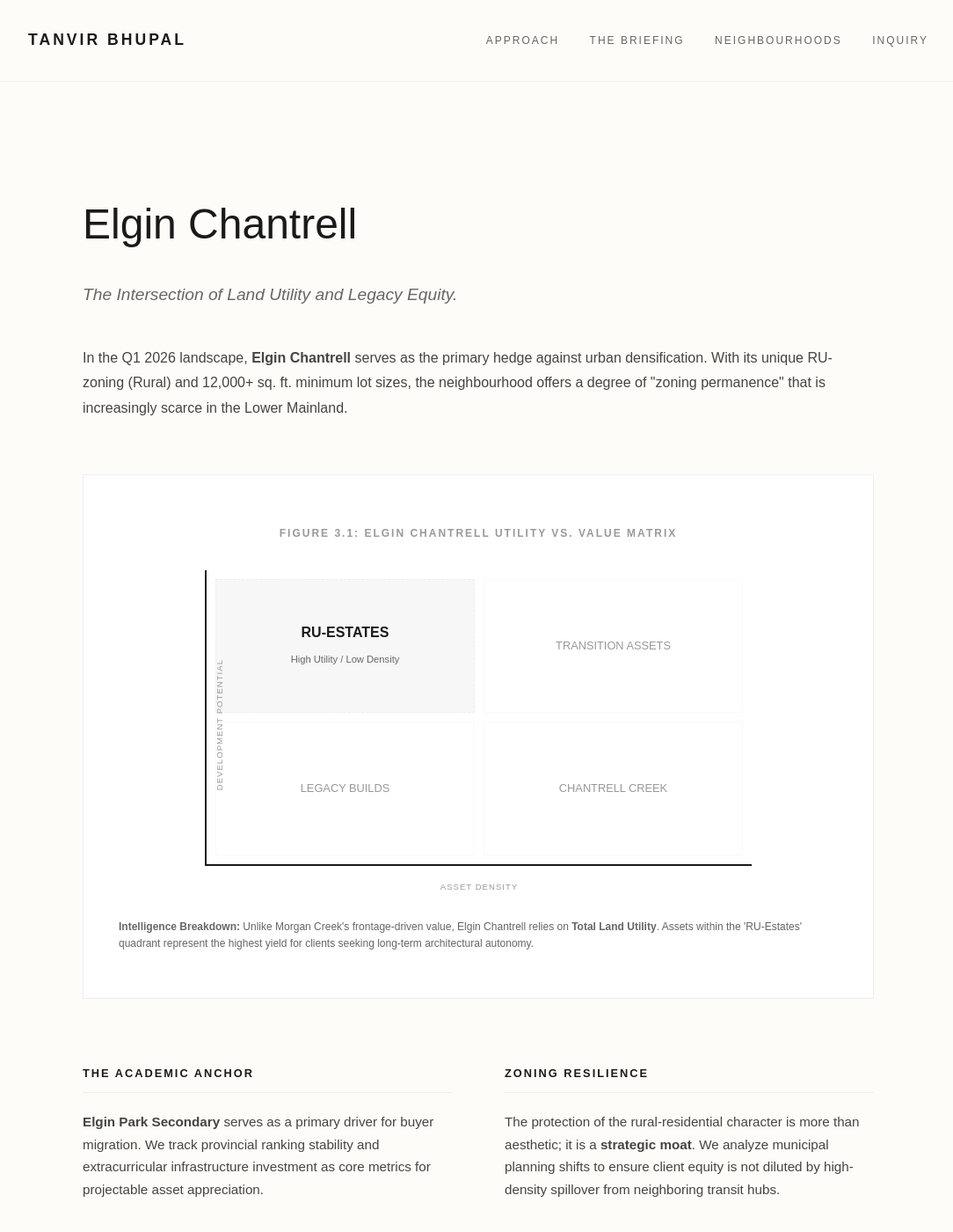
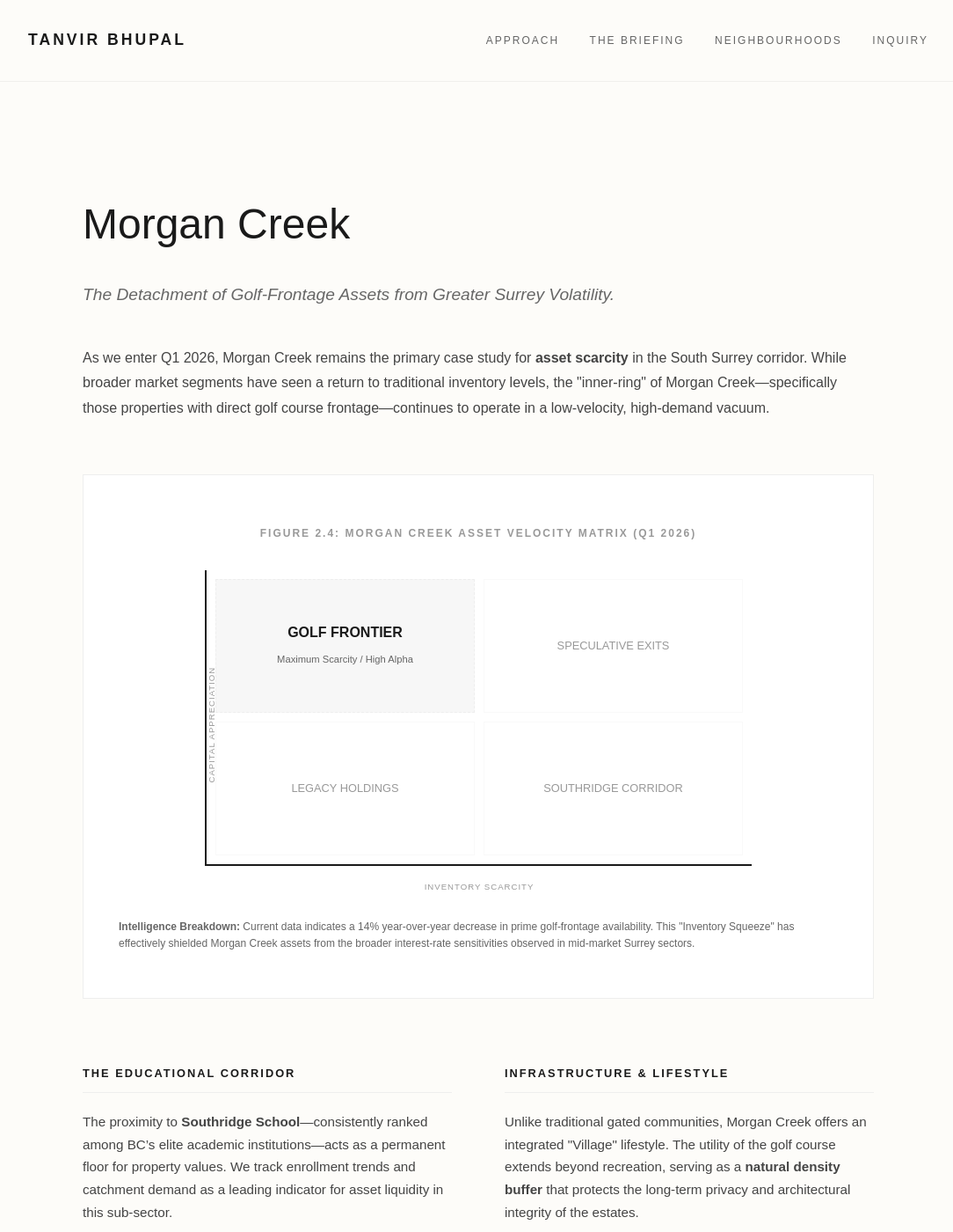
Before and after one commit to gvancouverhomes/tanvirbhupal-site, a Jekyll site: the page built from neighbourhoods/morgan-creek.md, in a window 1280 px wide and 1400 px high. Shown: the whole window at 88% size, without its empty margins (96-1180 px from the left). Built offline with Jekyll 4.4.1, drawn with Linux system fonts in a browser that asks for light colours; some of the changed text lies outside the part shown.

Commit message:
Update morgan-creek.md

```diff
--- a/neighbourhoods/morgan-creek.md
+++ b/neighbourhoods/morgan-creek.md
@@ -1,76 +1,79 @@
 ---
 layout: default
-title: Elgin Chantrell Market Intelligence | Tanvir Bhupal
-description: Analysis of RU-zoned estates and land utility in South Surrey’s premier enclave. Strategic outlook on the Elgin Park Secondary catchment.
-permalink: /neighbourhoods/elgin-chantrell/
+title: Morgan Creek Strategic Market Outlook 2026 | Tanvir Bhupal
+description: Quantitative analysis of Morgan Creek’s golf-frontage estates and the Southridge educational corridor. Strategic equity protection for Surrey's executive class.
+permalink: /neighbourhoods/morgan-creek/
 ---
 
 <section style="padding: 80px 10%; background: #fdfcf9;">
   <div style="max-width: 900px; margin: 0 auto;">
 
-    <h1 style="font-size: 3rem; font-weight: normal; color: #1a1a1a; margin-bottom: 10px;">Elgin Chantrell</h1>
-    <p style="font-size: 1.2rem; font-style: italic; color: #666; margin-bottom: 40px;">The Intersection of Land Utility and Legacy Equity.</p>
+    <h1 style="font-size: 3rem; font-weight: normal; color: #1a1a1a; margin-bottom: 10px;">Morgan Creek</h1>
+    <p style="font-size: 1.2rem; font-style: italic; color: #666; margin-bottom: 40px;">The Detachment of Golf-Frontage Assets from Greater Surrey Volatility.</p>
 
     <div style="line-height: 1.8; color: #444; margin-bottom: 60px;">
-      <p>In the Q1 2026 landscape, <strong>Elgin Chantrell</strong> serves as the primary hedge against urban densification. With its unique RU-zoning (Rural) and 12,000+ sq. ft. minimum lot sizes, the neighbourhood offers a degree of "zoning permanence" that is increasingly scarce in the Lower Mainland.</p>
+      <p>As we enter Q1 2026, Morgan Creek remains the primary case study for <strong>asset scarcity</strong> in the South Surrey corridor. While broader market segments have seen a return to traditional inventory levels, the "inner-ring" of Morgan Creek—specifically those properties with direct golf course frontage—continues to operate in a low-velocity, high-demand vacuum.</p>
     </div>
 
     <div style="background: #fff; border: 1px solid #eee; padding: 40px; margin: 40px 0; font-family: sans-serif;">
-        <h4 style="font-size: 0.75rem; text-transform: uppercase; letter-spacing: 2px; color: #999; margin-bottom: 30px; text-align: center;">Figure 3.1: Elgin Chantrell Utility vs. Value Matrix</h4>
+        <h4 style="font-size: 0.75rem; text-transform: uppercase; letter-spacing: 2px; color: #999; margin-bottom: 30px; text-align: center;">Figure 2.4: Morgan Creek Asset Velocity Matrix (Q1 2026)</h4>
 
         <div style="display: grid; grid-template-columns: 1fr 1fr; grid-template-rows: 1fr 1fr; gap: 10px; position: relative; max-width: 600px; margin: 0 auto; border-left: 2px solid #1a1a1a; border-bottom: 2px solid #1a1a1a; padding: 10px;">
-            <div style="position: absolute; left: -60px; top: 50%; transform: rotate(-90deg); font-size: 0.6rem; text-transform: uppercase; letter-spacing: 1px; color: #999;">Development Potential</div>
-            <div style="position: absolute; bottom: -35px; left: 50%; transform: translateX(-50%); font-size: 0.6rem; text-transform: uppercase; letter-spacing: 1px; color: #999;">Asset Density</div>
+            <div style="position: absolute; left: -60px; top: 50%; transform: rotate(-90deg); font-size: 0.6rem; text-transform: uppercase; letter-spacing: 1px; color: #999;">Capital Appreciation</div>
+            <div style="position: absolute; bottom: -35px; left: 50%; transform: translateX(-50%); font-size: 0.6rem; text-transform: uppercase; letter-spacing: 1px; color: #999;">Inventory Scarcity</div>
 
             <div style="background: rgba(26, 26, 26, 0.03); height: 150px; display: flex; align-items: center; justify-content: center; text-align: center; border: 1px dashed #eee;">
                 <div style="padding: 10px;">
-                    <span style="display: block; font-size: 1rem; font-weight: bold; color: #1a1a1a;">RU-ESTATES</span>
-                    <span style="font-size: 0.7rem; color: #666;">High Utility / Low Density</span>
+                    <span style="display: block; font-size: 1rem; font-weight: bold; color: #1a1a1a;">GOLF FRONTIER</span>
+                    <span style="font-size: 0.7rem; color: #666;">Maximum Scarcity / High Alpha</span>
                 </div>
             </div>
 
             <div style="background: #fff; height: 150px; display: flex; align-items: center; justify-content: center; text-align: center; border: 1px solid #f9f9f9;">
                  <div style="padding: 10px;">
-                    <span style="display: block; font-size: 0.8rem; color: #999;">TRANSITION ASSETS</span>
+                    <span style="display: block; font-size: 0.8rem; color: #999;">SPECULATIVE EXITS</span>
                 </div>
             </div>
 
             <div style="background: #fff; height: 150px; display: flex; align-items: center; justify-content: center; text-align: center; border: 1px solid #f9f9f9;">
                  <div style="padding: 10px;">
-                    <span style="display: block; font-size: 0.8rem; color: #999;">LEGACY BUILDS</span>
+                    <span style="display: block; font-size: 0.8rem; color: #999;">LEGACY HOLDINGS</span>
                 </div>
             </div>
 
             <div style="background: #fff; height: 150px; display: flex; align-items: center; justify-content: center; text-align: center; border: 1px solid #f9f9f9;">
                  <div style="padding: 10px;">
-                    <span style="display: block; font-size: 0.8rem; color: #999;">CHANTRELL CREEK</span>
+                    <span style="display: block; font-size: 0.8rem; color: #999;">SOUTHRIDGE CORRIDOR</span>
                 </div>
             </div>
         </div>
 
         <div style="margin-top: 60px; font-size: 0.75rem; color: #666; line-height: 1.6;">
-            <p><strong>Intelligence Breakdown:</strong> Unlike Morgan Creek's frontage-driven value, Elgin Chantrell relies on <strong>Total Land Utility</strong>. Assets within the 'RU-Estates' quadrant represent the highest yield for clients seeking long-term architectural autonomy.</p>
+            <p><strong>Intelligence Breakdown:</strong> Current data indicates a 14% year-over-year decrease in prime golf-frontage availability. This "Inventory Squeeze" has effectively shielded Morgan Creek assets from the broader interest-rate sensitivities observed in mid-market Surrey sectors.</p>
         </div>
     </div>
 
     <div style="display: grid; grid-template-columns: 1fr 1fr; gap: 60px; margin-top: 60px;">
+
       <div>
-        <h3 style="font-size: 0.8rem; text-transform: uppercase; letter-spacing: 2px; color: #1a1a1a; border-bottom: 1px solid #eee; padding-bottom: 10px; margin-bottom: 20px;">The Academic Anchor</h3>
+        <h3 style="font-size: 0.8rem; text-transform: uppercase; letter-spacing: 2px; color: #1a1a1a; border-bottom: 1px solid #eee; padding-bottom: 10px; margin-bottom: 20px;">The Educational Corridor</h3>
         <p style="font-size: 0.95rem; color: #444; line-height: 1.7;">
-          <strong>Elgin Park Secondary</strong> serves as a primary driver for buyer migration. We track provincial ranking stability and extracurricular infrastructure investment as core metrics for projectable asset appreciation.
+          The proximity to <strong>Southridge School</strong>—consistently ranked among BC’s elite academic institutions—acts as a permanent floor for property values. We track enrollment trends and catchment demand as a leading indicator for asset liquidity in this sub-sector.
         </p>
       </div>
+
       <div>
-        <h3 style="font-size: 0.8rem; text-transform: uppercase; letter-spacing: 2px; color: #1a1a1a; border-bottom: 1px solid #eee; padding-bottom: 10px; margin-bottom: 20px;">Zoning Resilience</h3>
+        <h3 style="font-size: 0.8rem; text-transform: uppercase; letter-spacing: 2px; color: #1a1a1a; border-bottom: 1px solid #eee; padding-bottom: 10px; margin-bottom: 20px;">Infrastructure & Lifestyle</h3>
         <p style="font-size: 0.95rem; color: #444; line-height: 1.7;">
-          The protection of the rural-residential character is more than aesthetic; it is a <strong>strategic moat</strong>. We analyze municipal planning shifts to ensure client equity is not diluted by high-density spillover from neighboring transit hubs.
+          Unlike traditional gated communities, Morgan Creek offers an integrated "Village" lifestyle. The utility of the golf course extends beyond recreation, serving as a <strong>natural density buffer</strong> that protects the long-term privacy and architectural integrity of the estates.
         </p>
       </div>
+
     </div>
 
     <div style="margin-top: 80px; padding: 60px; background: #fff; border: 1px solid #eee; text-align: center;">
-      <h3 style="font-size: 1.5rem; font-weight: normal; margin-bottom: 20px;">Discreet Advisory</h3>
-      <p style="color: #666; margin-bottom: 30px; font-style: italic;">In-depth land-utility audits for Elgin Chantrell are available upon request.</p>
+      <h3 style="font-size: 1.5rem; font-weight: normal; margin-bottom: 20px;">Strategic Alignment</h3>
+      <p style="color: #666; margin-bottom: 30px; font-style: italic;">Access to off-market Morgan Creek inventory requires a proactive market position.</p>
       <a href="/contact" style="display: inline-block; padding: 15px 40px; background: #1a1a1a; color: #fff; text-decoration: none; font-size: 0.8rem; text-transform: uppercase; letter-spacing: 2px;">Initiate Inquiry</a>
     </div>
 
```
